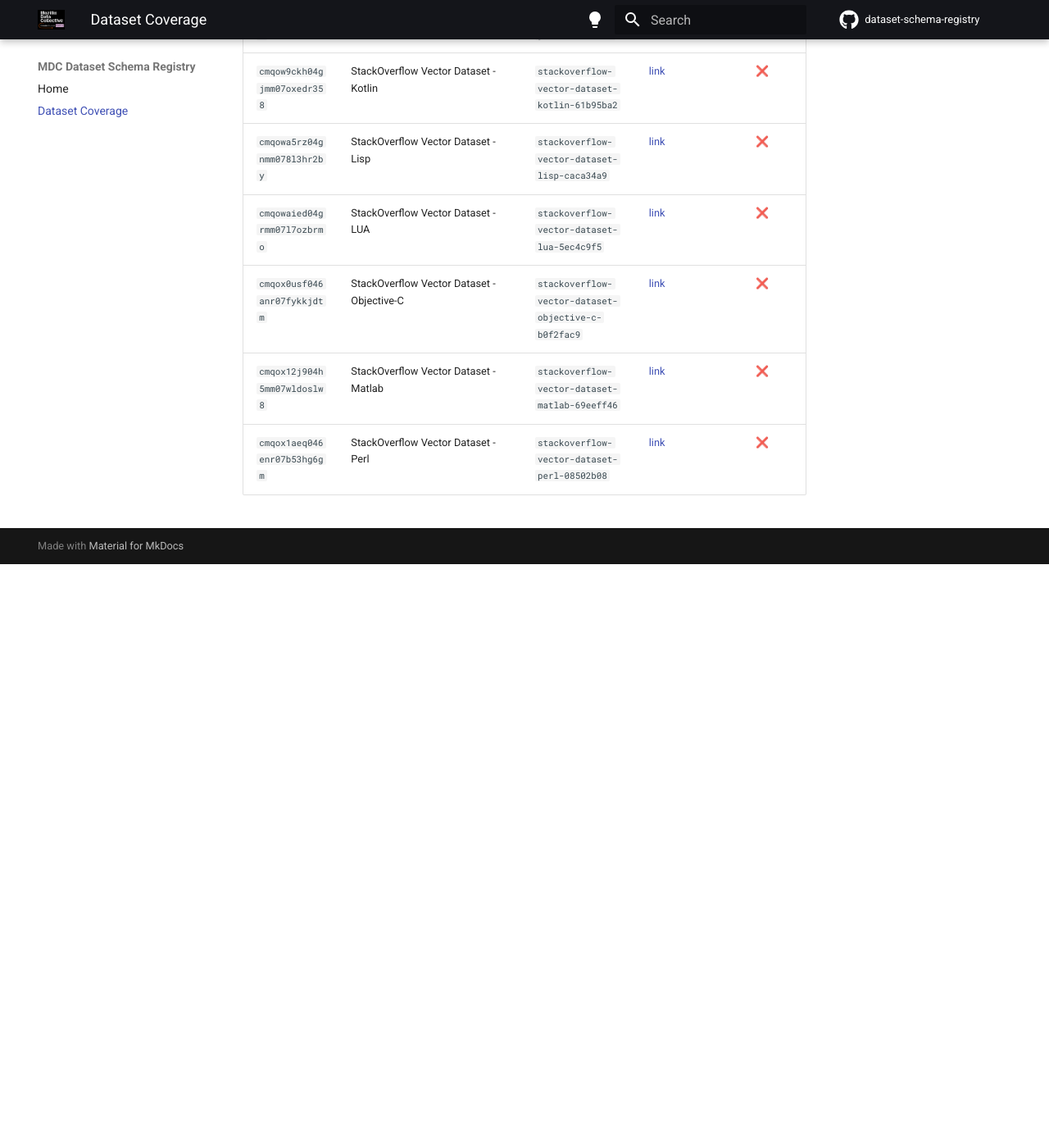
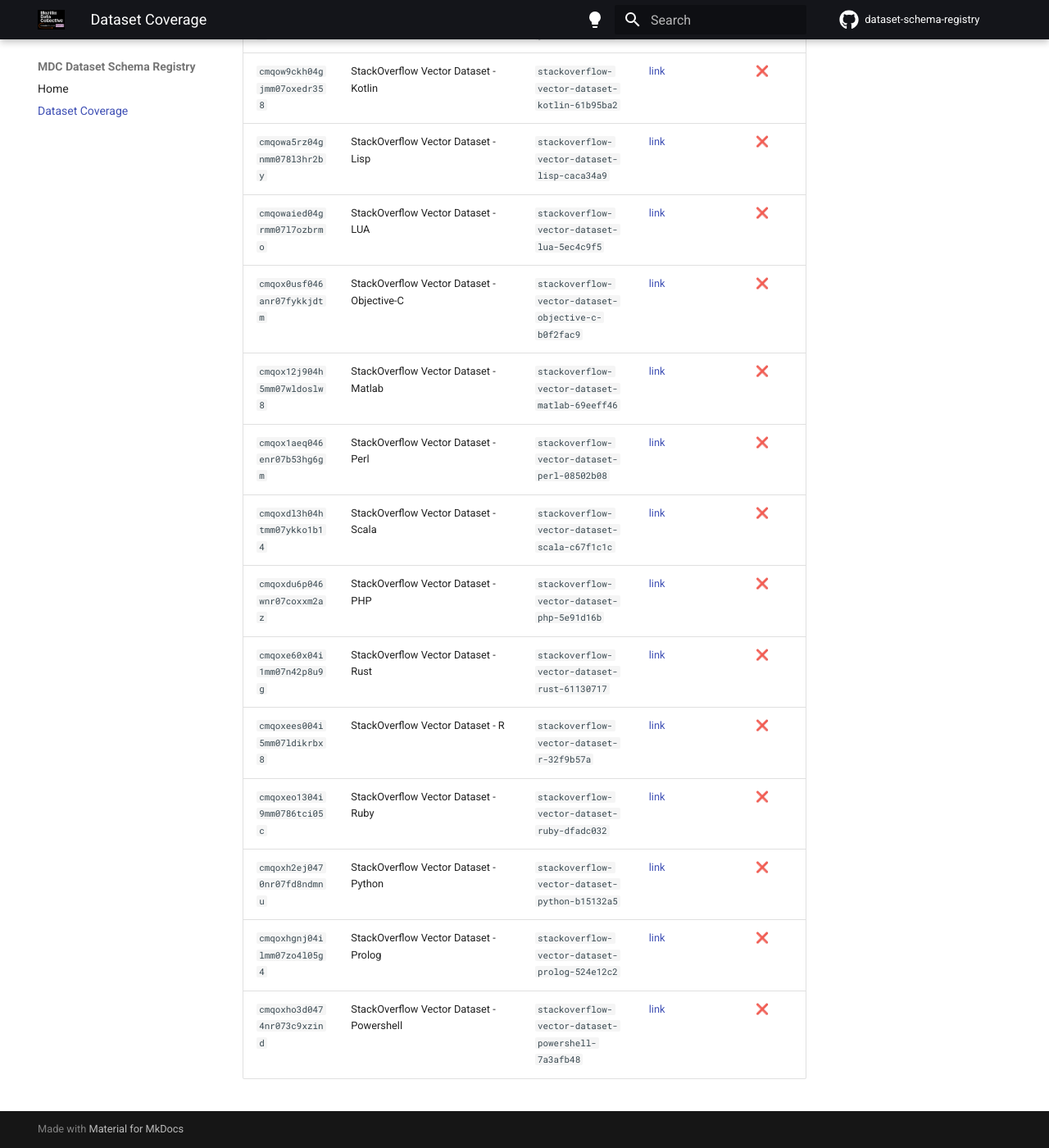
Before and after one commit to Mozilla-Data-Collective/dataset-schema-registry, an MkDocs documentation site: the page built from docs/dataset-coverage.md, in a window 1280 px wide and 1400 px high, scrolled down 87359 px. Shown: the whole window at 82% size. Built offline with MkDocs 1.6.1 and Material for MkDocs 9.7.7, drawn with Linux system fonts in a browser that asks for light colours; comment, search, counter and statistics services are not loaded; before the commit the page ends 88047 px from its top, so only the background shows below that; some of the changed text lies outside the part shown.

Commit message:
chore: update dataset coverage [skip ci]

```diff
--- a/docs/dataset-coverage.md
+++ b/docs/dataset-coverage.md
@@ -869,3 +869,11 @@ schema in this registry and which ones are still missing.
 | `cmqox0usf046anr07fykkjdtm` | StackOverflow Vector Dataset - Objective-C | `stackoverflow-vector-dataset-objective-c-b0f2fac9` | [link](https://mozilladatacollective.com/datasets/cmqox0usf046anr07fykkjdtm) | ❌ |
 | `cmqox12j904h5mm07wldoslw8` | StackOverflow Vector Dataset - Matlab | `stackoverflow-vector-dataset-matlab-69eeff46` | [link](https://mozilladatacollective.com/datasets/cmqox12j904h5mm07wldoslw8) | ❌ |
 | `cmqox1aeq046enr07b53hg6gm` | StackOverflow Vector Dataset - Perl | `stackoverflow-vector-dataset-perl-08502b08` | [link](https://mozilladatacollective.com/datasets/cmqox1aeq046enr07b53hg6gm) | ❌ |
+| `cmqoxdl3h04htmm07ykko1b14` | StackOverflow Vector Dataset - Scala | `stackoverflow-vector-dataset-scala-c67f1c1c` | [link](https://mozilladatacollective.com/datasets/cmqoxdl3h04htmm07ykko1b14) | ❌ |
+| `cmqoxdu6p046wnr07coxxm2az` | StackOverflow Vector Dataset - PHP | `stackoverflow-vector-dataset-php-5e91d16b` | [link](https://mozilladatacollective.com/datasets/cmqoxdu6p046wnr07coxxm2az) | ❌ |
+| `cmqoxe60x04i1mm07n42p8u9g` | StackOverflow Vector Dataset - Rust | `stackoverflow-vector-dataset-rust-61130717` | [link](https://mozilladatacollective.com/datasets/cmqoxe60x04i1mm07n42p8u9g) | ❌ |
+| `cmqoxees004i5mm07ldikrbx8` | StackOverflow Vector Dataset - R | `stackoverflow-vector-dataset-r-32f9b57a` | [link](https://mozilladatacollective.com/datasets/cmqoxees004i5mm07ldikrbx8) | ❌ |
+| `cmqoxeo1304i9mm0786tci05c` | StackOverflow Vector Dataset - Ruby | `stackoverflow-vector-dataset-ruby-dfadc032` | [link](https://mozilladatacollective.com/datasets/cmqoxeo1304i9mm0786tci05c) | ❌ |
+| `cmqoxh2ej0470nr07fd8ndmnu` | StackOverflow Vector Dataset - Python | `stackoverflow-vector-dataset-python-b15132a5` | [link](https://mozilladatacollective.com/datasets/cmqoxh2ej0470nr07fd8ndmnu) | ❌ |
+| `cmqoxhgnj04ilmm07zo4l05g4` | StackOverflow Vector Dataset - Prolog | `stackoverflow-vector-dataset-prolog-524e12c2` | [link](https://mozilladatacollective.com/datasets/cmqoxhgnj04ilmm07zo4l05g4) | ❌ |
+| `cmqoxho3d0474nr073c9xzind` | StackOverflow Vector Dataset - Powershell | `stackoverflow-vector-dataset-powershell-7a3afb48` | [link](https://mozilladatacollective.com/datasets/cmqoxho3d0474nr073c9xzind) | ❌ |
```
Also changed, not shown: other parts of docs/dataset-coverage.md (+5 -5 lines).
